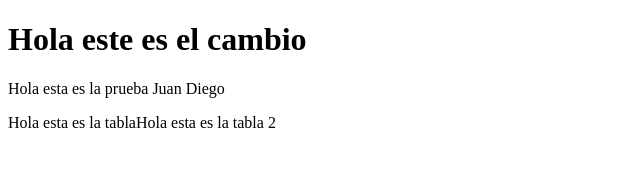
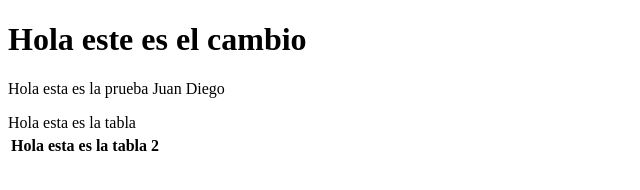
Before and after one commit to JDSG1019/Proyecto_login, a plain HTML site: page pages/index.html in a window 1280 px wide. Shown: the whole page, without its empty margins (0-640 px from the left). Drawn offline with Linux system fonts and the light colour scheme.

Commit message:
correción de tbody

```diff
--- a/pages/index.html
+++ b/pages/index.html
@@ -16,7 +16,7 @@
             <tr>Hola esta es la tabla</tr>
         </thead>
         <tbody>
-            <tr>Hola esta es la tabla 2</tr>
+            <th>Hola esta es la tabla 2</th>
         </tbody>
         </table>
 </body>
```
